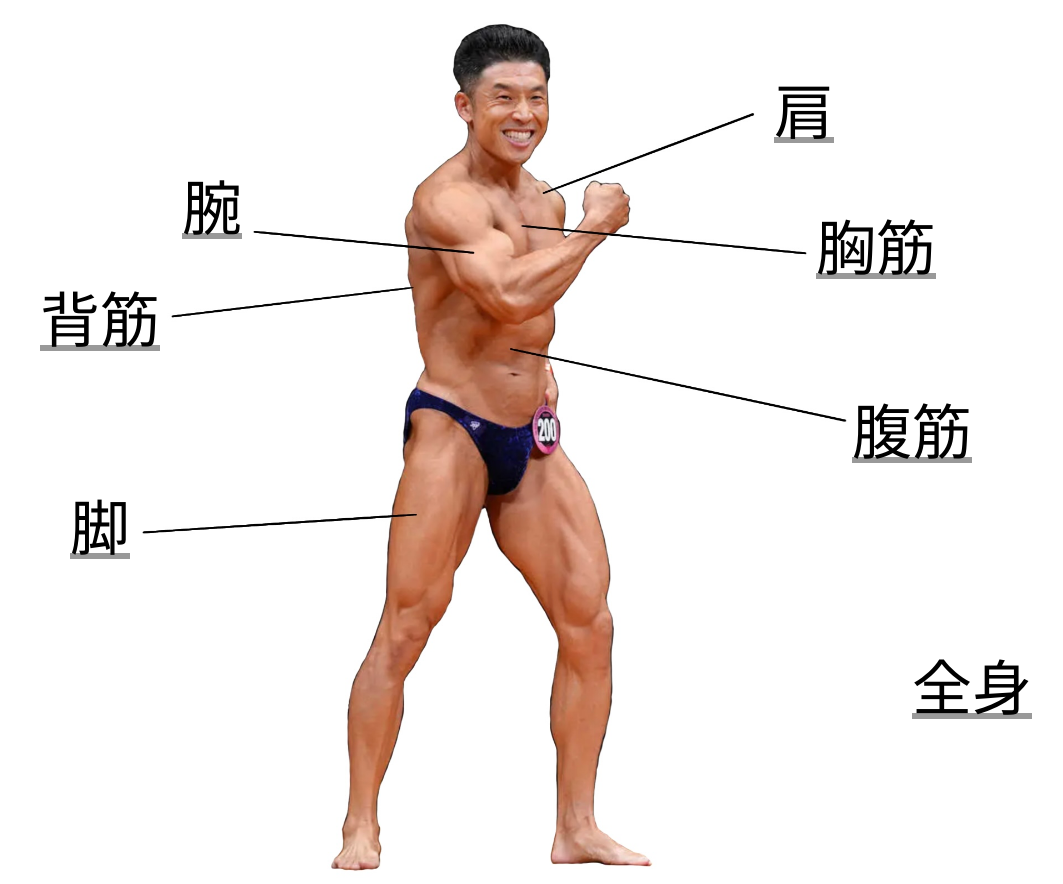
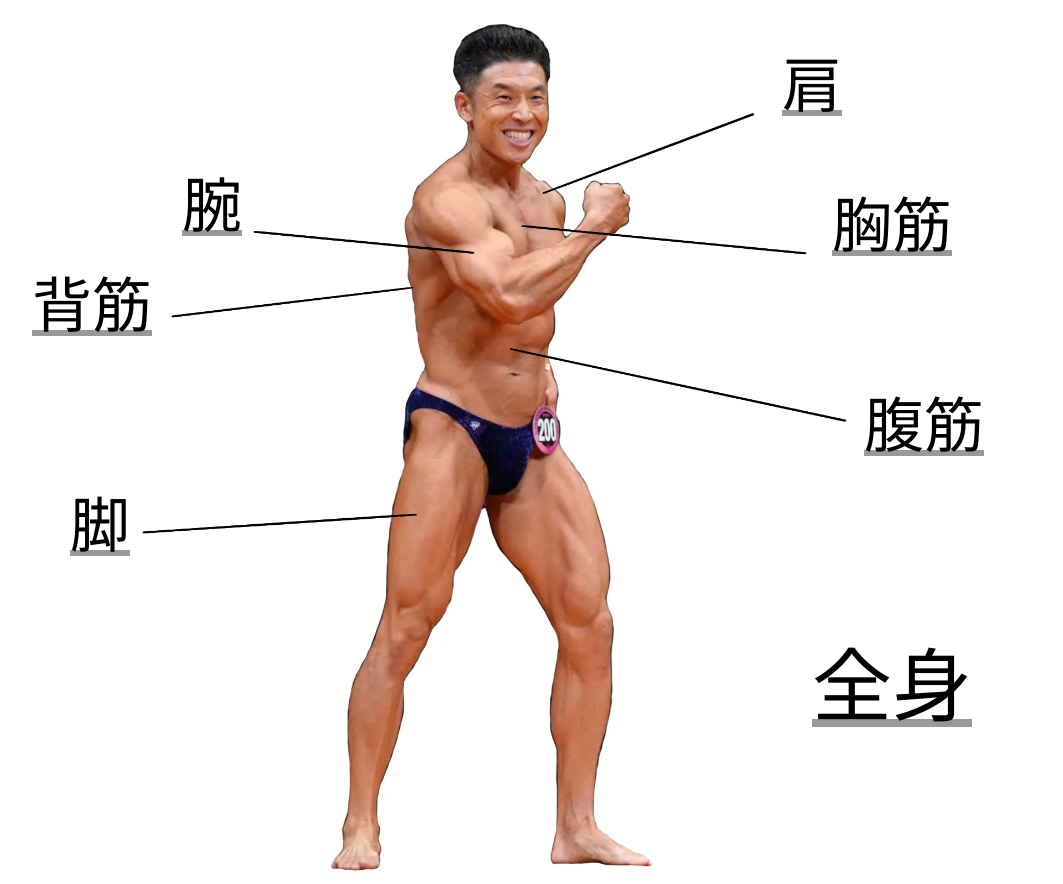
Before and after one commit to na2kera/mintore, a Next.js app: page / in a window 1280 px wide. Shown: the whole page, without its empty margins (148-1211 px from the left). Built offline with nearby package versions, Linux system fonts and the light colour scheme.

Commit message:
ラップ変換,paddingをmarginに変更

```diff
--- a/app/components/body.tsx
+++ b/app/components/body.tsx
@@ -4,94 +4,57 @@ import Image from "next/image";
 const Body = () => {
   return (
     <>
-      <Box display={"flex"} alignItems={"center"} flexDirection={"column"}>
-        <Box position={"relative"}>
-          <Image
-            src="/kinnikun.jpg"
-            alt="bodyimage"
-            width={1200}
-            height={880}
-          />
-        </Box>
+      <Box
+        display={"flex"}
+        alignItems={"center"}
+        justifyContent={"center"}
+        position="relative"
+      >
+        <Image src="/kinnikun.jpg" alt="bodyimage" width={1200} height={880} />
         {/* <Box
           position={"absolute"}
           bgcolor={"#000000"}
           width={"80px"}
           height={"10px"}
-          marginTop={11.5}
+          marginBottom={86}
           marginLeft={7.5}
         ></Box> */}
-
-        <Link
-          href="/ude"
-          position={"absolute"}
-          paddingRight={70}
-          paddingTop={20}
-          color="#000000"
-          fontSize={"60px"}
-        >
+        <Box position={"absolute"} marginRight={70} marginBottom={60}>
+          <Link href="/ude" color="#000000" fontSize={"60px"}>
             腕
           </Link>
-        <Link
-          href="/haikin"
-          position={"absolute"}
-          paddingRight={98}
-          paddingTop={34}
-          color="#000000"
-          fontSize={"60px"}
-        >
+        </Box>
+        <Box position={"absolute"} marginRight={100} marginBottom={35}>
+          <Link href="/haikin" color="#000000" fontSize={"60px"}>
             背筋
           </Link>
-        <Link
-          href="/ashi"
-          position={"absolute"}
-          paddingRight={98}
-          paddingTop={60}
-          color="#000000"
-          fontSize={"60px"}
-        >
+        </Box>
+        <Box position={"absolute"} marginRight={98} marginTop={20}>
+          <Link href="/ashi" color="#000000" fontSize={"60px"}>
             脚
           </Link>
-        <Link
-          href="/kata"
-          position={"absolute"}
-          paddingLeft={78}
-          paddingTop={8}
-          color="#000000"
-          fontSize={"60px"}
-        >
+        </Box>
+        <Box position={"absolute"} marginLeft={80} marginBottom={90}>
+          <Link href="/kata" color="#000000" fontSize={"60px"}>
             肩
           </Link>
-        <Link
-          href="/kyokin"
-          position={"absolute"}
-          paddingLeft={96}
-          paddingTop={25}
-          color="#000000"
-          fontSize={"60px"}
-        >
+        </Box>
+
+        <Box position={"absolute"} marginLeft={100} marginBottom={55}>
+          <Link href="/kyokin" color="#000000" fontSize={"60px"}>
             胸筋
           </Link>
-        <Link
-          href="/hukkin"
-          position={"absolute"}
-          paddingLeft={105}
-          paddingTop={48}
-          color="#000000"
-          fontSize={"60px"}
-        >
+        </Box>
+        <Box position={"absolute"} marginLeft={108} marginBottom={5}>
+          <Link href="/fukkin" color="#000000" fontSize={"60px"}>
             腹筋
           </Link>
-        <Link
-          href="/zenshin"
-          position={"absolute"}
-          paddingLeft={120}
-          paddingTop={80}
-          color="#000000"
-          fontSize={"60px"}
-        >
+        </Box>
+        <Box position={"absolute"} marginLeft={100} marginTop={60}>
+          <Link href="/zenshin" color="#000000" fontSize={"80px"}>
             全身
           </Link>
+        </Box>
       </Box>
     </>
   );
```
Lines whose indentation alone changed are shown as unchanged.
